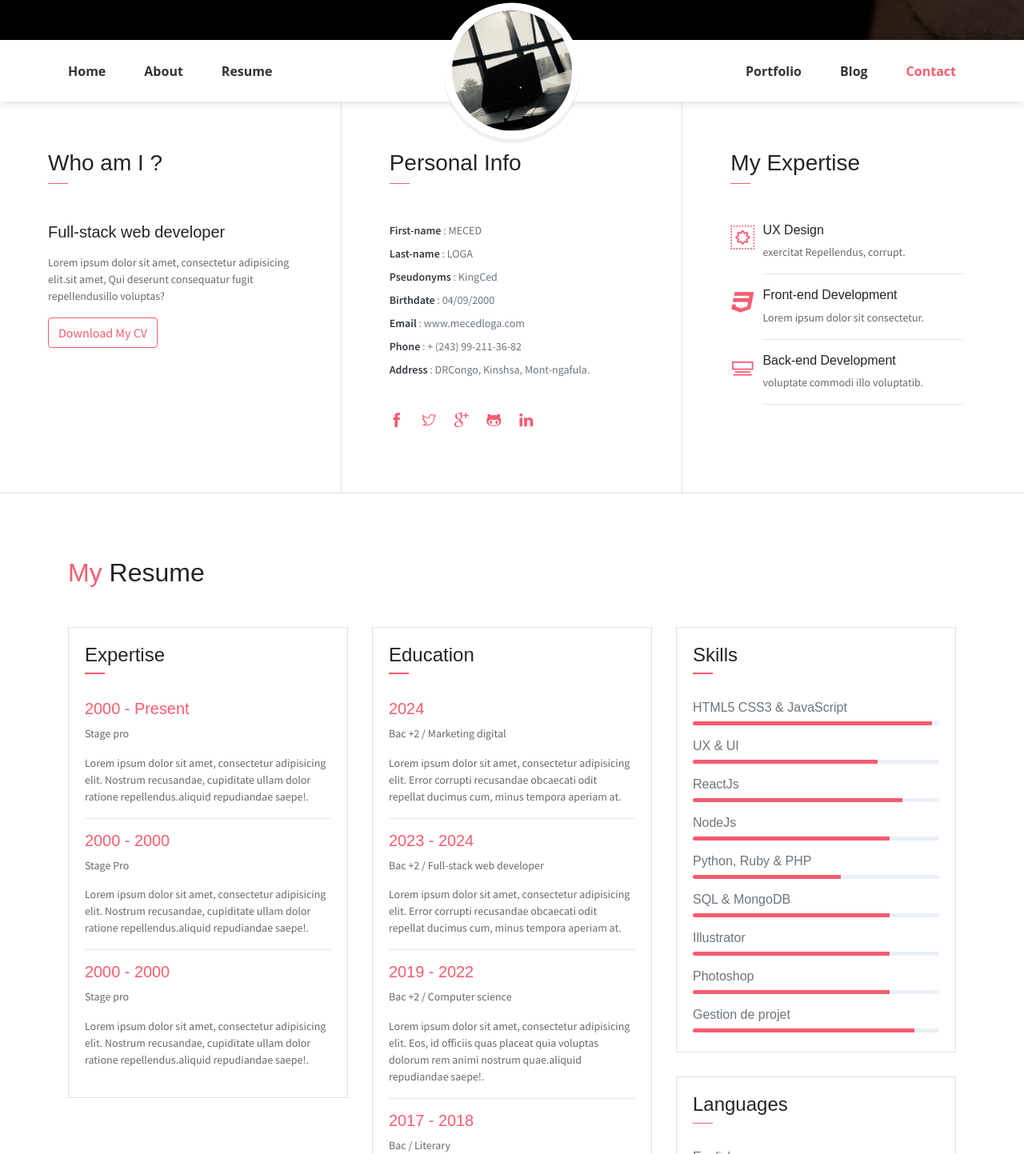
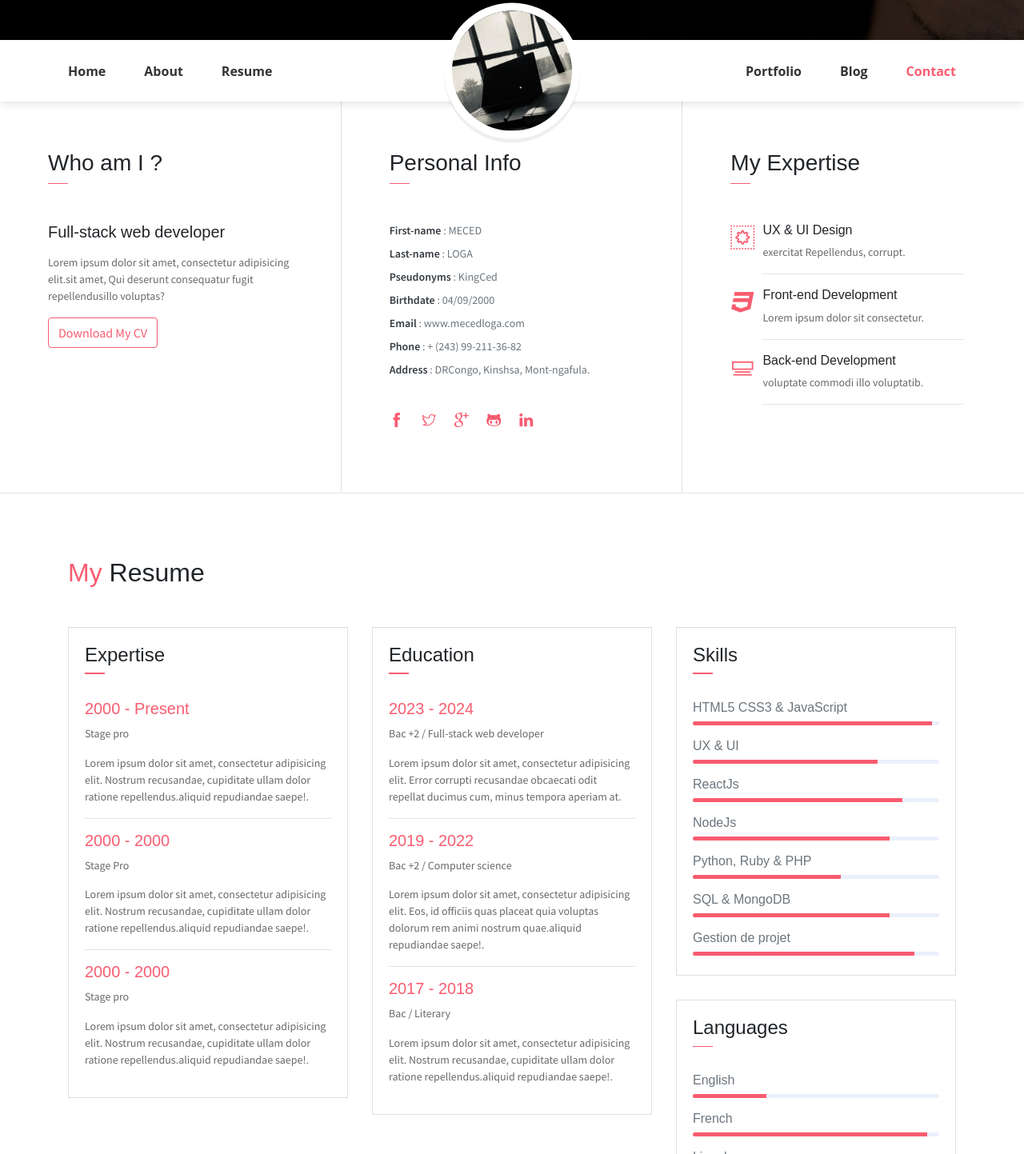
Before and after one commit to Kingcedloga/MyPortofolio, a website: page public_html/index.html in a window 1280 px wide. Shown: the part 590-2033 px from the top of the page at 80% size. Drawn offline with Linux system fonts and the light colour scheme; some packages are replaced by stand-ins of ours; some icons are missing.

Commit message:
refactor2

```diff
--- a/public_html/index.html
+++ b/public_html/index.html
@@ -105,7 +105,7 @@
                 <div class="row">
                     <div class="col-1 text-danger pt-1"><i class="ti-widget icon-lg"></i></div>
                     <div class="col-10 ml-auto mr-3">
-                        <h6>UX Design</h6>
+                        <h6>UX &amp; UI Design</h6>
                         <p class="subtitle"> exercitat Repellendus,  corrupt.</p>
                         <hr>
                     </div>
@@ -167,10 +167,6 @@
                             </div>
                         </div>
                         <div class="card-body">
-                            <h6 class="title text-danger">2024</h6>
-                            <P>Bac +2 / Marketing digital</P>
-                            <P class="subtitle">Lorem ipsum dolor sit amet, consectetur adipisicing elit. Error corrupti recusandae obcaecati odit repellat ducimus cum, minus tempora aperiam at.</P>
-                            <hr>
                             <h6 class="title text-danger">2023 - 2024</h6>
                             <P>Bac +2 / Full-stack web developer</P>
                             <P class="subtitle">Lorem ipsum dolor sit amet, consectetur adipisicing elit. Error corrupti recusandae obcaecati odit repellat ducimus cum, minus tempora aperiam at.</P>
@@ -199,7 +195,7 @@
                             <div class="progress mb-3">
                                 <div class="progress-bar bg-danger" role="progressbar" style="width: 97%" aria-valuenow="25" aria-valuemin="0" aria-valuemax="100"></div>
                             </div>
-                            <h6>UX &amp; UI</h6>
+                            <h6> UX &amp; UI</h6>
                             <div class="progress mb-3">
                                 <div class="progress-bar bg-danger" role="progressbar" style="width: 75%" aria-valuenow="25" aria-valuemin="0" aria-valuemax="100"></div>
                             </div>
@@ -219,14 +215,14 @@
                             <div class="progress mb-3">
                                 <div class="progress-bar bg-danger" role="progressbar" style="width: 80%" aria-valuenow="75" aria-valuemin="0" aria-valuemax="100"></div>
                             </div>
-                            <h6>Illustrator</h6>
+                            <!-- <h6>Illustrator</h6>
                             <div class="progress mb-3">
                                 <div class="progress-bar bg-danger" role="progressbar" style="width: 80%" aria-valuenow="75" aria-valuemin="0" aria-valuemax="100"></div>
                             </div>
                             <h6>Photoshop</h6>
                             <div class="progress mb-3">
                                 <div class="progress-bar bg-danger" role="progressbar" style="width: 80%" aria-valuenow="75" aria-valuemin="0" aria-valuemax="100"></div>
-                            </div>
+                            </div> -->
                             <h6>Gestion de projet</h6>
                             <div class="progress mb-3">
                                 <div class="progress-bar bg-danger" role="progressbar" style="width: 90%" aria-valuenow="75" aria-valuemin="0" aria-valuemax="100"></div>
@@ -247,11 +243,11 @@
                             </div>
                             <h6>French</h6>
                             <div class="progress mb-3">
-                                <div class="progress-bar bg-danger" role="progressbar" style="width: 85%" aria-valuenow="25" aria-valuemin="0" aria-valuemax="100"></div>
+                                <div class="progress-bar bg-danger" role="progressbar" style="width: 95%" aria-valuenow="25" aria-valuemin="0" aria-valuemax="100"></div>
                             </div>
                             <h6>Lingala</h6>
                             <div class="progress mb-3">
-                                <div class="progress-bar bg-danger" role="progressbar" style="width: 90%" aria-valuenow="50" aria-valuemin="0" aria-valuemax="100"></div>
+                                <div class="progress-bar bg-danger" role="progressbar" style="width: 95%" aria-valuenow="50" aria-valuemin="0" aria-valuemax="100"></div>
                             </div>
                         </div>
                     </div>
```
